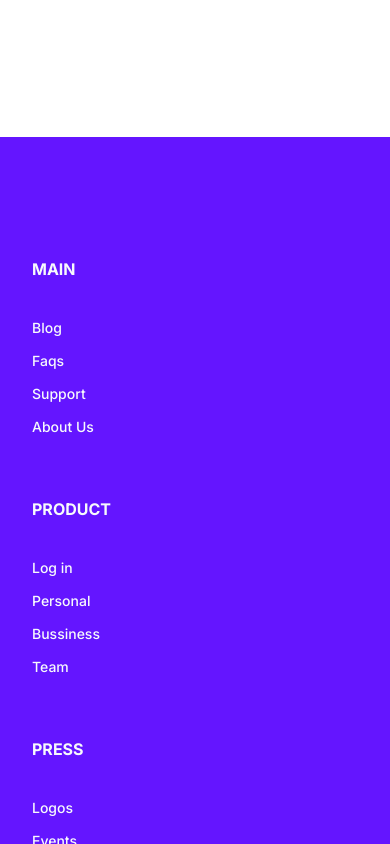
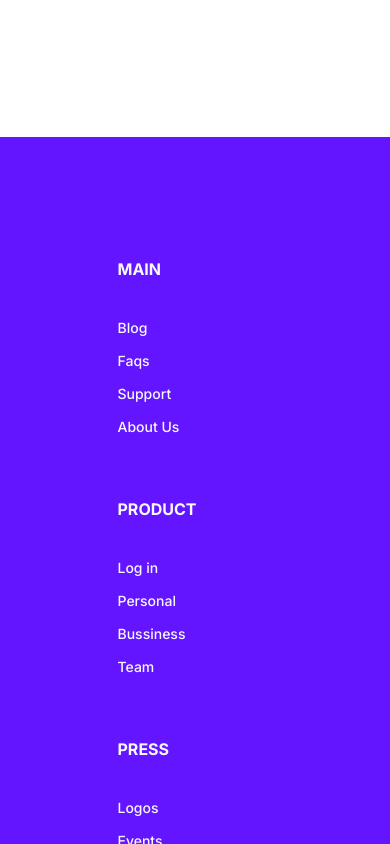
Before and after one commit to miketodd832/react-one, a plain HTML site: page index.html in a window 390 px wide. Shown: the part 11156-12000 px from the top of the page. Drawn offline with Linux system fonts and the light colour scheme.

Commit message:
new: working footer mobile response 638px

```diff
--- a/style.css
+++ b/style.css
@@ -2103,13 +2103,44 @@ MOBILE RESPONSIVENESS ↓
     }
 
     .footer__column {
+        display: flex;
         max-width: 225px;
-        width: 100%;
+        min-width: 187px;
     }
 
     .footer__links {
+        display: flex;
         justify-content: flex-start;
     }
+
+    .footer__copyright--row {
+        display: flex;
+        flex-direction: column;
+        align-items: center;
+        justify-content: center;
+    }
+
+    .copy__date {
+        margin: 32px 0px;
+    }
+
+}
+
+@media (max-width:640px) {
+
+    .footer__links {
+        display: flex;
+        flex-direction: row;
+        justify-content: center;
+    }
+
+    .footer__column {
+        max-width: 110px;
+        min-width: none;
+        padding: 0px 16px;
+
+    }
+
 }
 
 @media (max-width: 638px) {
@@ -2118,7 +2149,6 @@ MOBILE RESPONSIVENESS ↓
        margin: 8px 0;
        padding-bottom: 4px;
     }
-
 
     main {
        margin-bottom: 80px;
@@ -2327,6 +2357,15 @@ MOBILE RESPONSIVENESS ↓
         line-height: 21px;
     }
 
+    .footer__links {
+        display: flex;
+        flex-direction: row;
+    }
+
+    .footer__column {
+        max-width: 113px;
+        width: 100%;
+    }
 
 }
 
```
